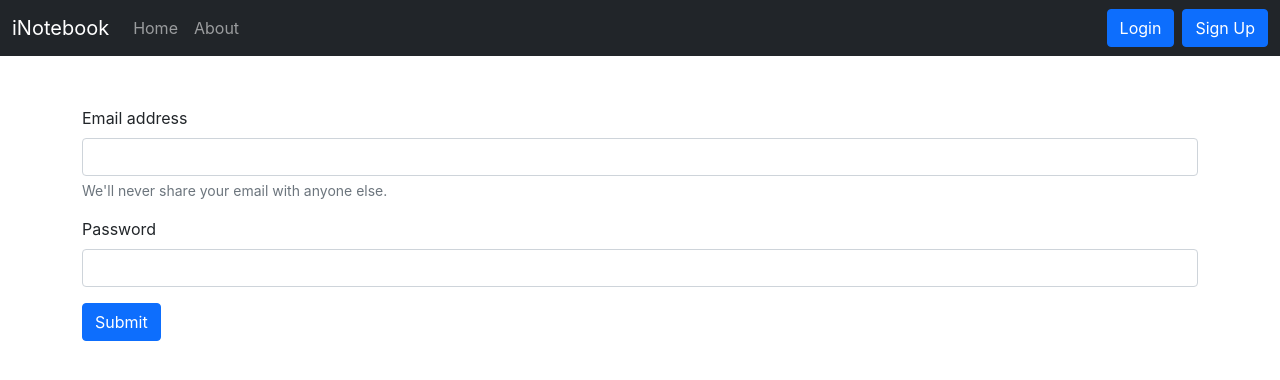
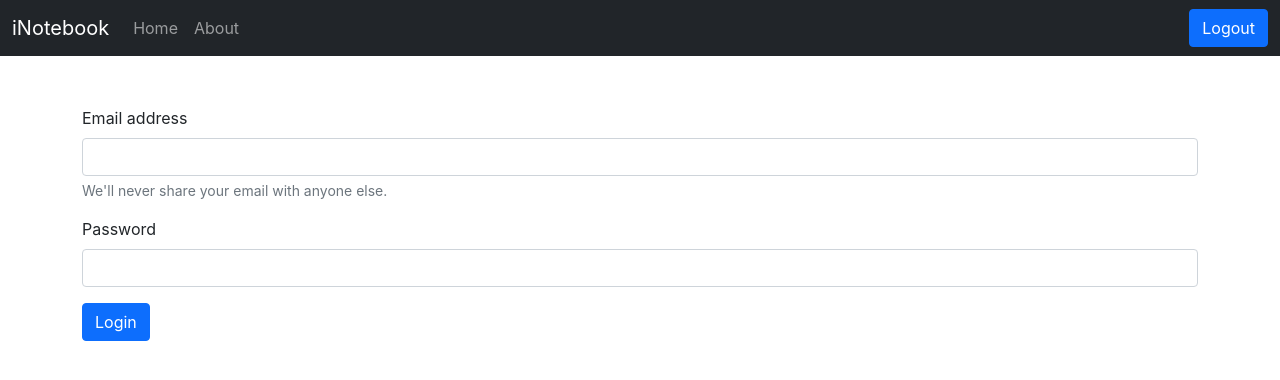
Before and after one commit to panchambopanna/inotebook, a React (Create React App) app: page /login in a window 1280 px wide. Shown: the top 380 px of the page. Built offline with nearby package versions, Linux system fonts and the light colour scheme; sample sign-in values are in the browser's storage.

Commit message:
Vid #72: logout

```diff
--- a/src/Components/Login.js
+++ b/src/Components/Login.js
@@ -46,7 +46,7 @@ export default function Login(props) {
                     <label htmlFor="password" className="form-label">Password</label>
                     <input type="password" className="form-control" id="password" name="password" onChange={onChange} required/>
                 </div>
-                <button type="submit" className="btn btn-primary">Submit</button>
+                <button type="submit" className="btn btn-primary">Login</button>
             </form>
         </div>
     )
--- a/src/Components/Navbar.js
+++ b/src/Components/Navbar.js
@@ -1,10 +1,16 @@
 import React from 'react';
-import { Link, useLocation } from "react-router-dom";
+import { Link, useHistory, useLocation } from "react-router-dom";
 
 
 export default function Navbar() {
 
     const location = useLocation();
+    let history = useHistory();
+
+    const clearAuth = ()=>{
+        localStorage.removeItem('auth');
+        history.push('/login');
+    }
 
     return (
         <div>
@@ -23,10 +29,10 @@ export default function Navbar() {
                                 <Link className={`nav-link ${location.pathname === '/about' ? 'active' : ""}`} aria-current="page" to="/about">About</Link>
                             </li>
                         </ul>
-                        <form className="d-flex">
+                        {!localStorage.getItem('auth')?<form className="d-flex">
                             <Link className="btn btn-primary mx-2" to="/login" role="button">Login</Link>
                             <Link className="btn btn-primary" to="/signup" role="button">Sign Up</Link>
-                        </form>
+                        </form>: <button className= "btn btn-primary" onClick={clearAuth}>Logout</button>}
                     </div>
                 </div>
             </nav>
--- a/src/Components/Notes.js
+++ b/src/Components/Notes.js
@@ -1,9 +1,11 @@
 import React, { useContext, useEffect, useState, useRef } from 'react';
+import { useHistory } from 'react-router-dom';
 import noteContext from '../Context/Notes/noteContext'
 import Addnote from './Addnote';
 import Noteitem from './Noteitem';
 
 export default function Notes(props) {
+    let history = useHistory();
     const context = useContext(noteContext);
     // eslint-disable-next-line
     const { notes, getNotes, editNote } = context;
@@ -11,7 +13,12 @@ export default function Notes(props) {
     const [note, setNote] = useState({ title: "", description: "", tag: "" })
 
     useEffect(() => {
-        getNotes();
+        if(localStorage.getItem('auth')){
+            getNotes();
+        }else{
+            history.push('/login')
+        }
+
         // eslint-disable-next-line
     }, []);
 
```
